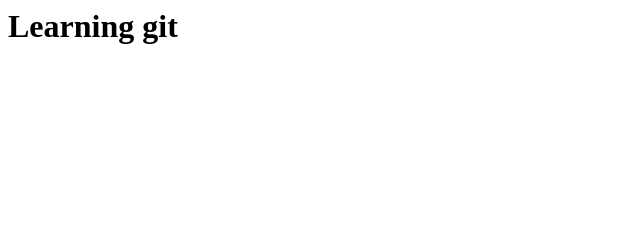
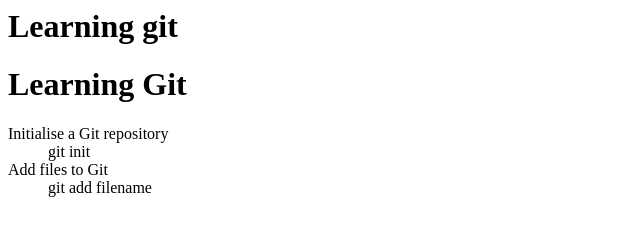
Before and after one commit to dvsdude2/tutorial, a plain HTML site: page index.html in a window 1280 px wide. Shown: the whole page, without its empty margins (0-640 px from the left). Drawn offline with Linux system fonts and the light colour scheme.

Commit message:
updated to include the commands I learned today

```diff
--- a/index.html
+++ b/index.html
@@ -1 +1,16 @@
 <h1>Learning git<h1>
+        <html>
+    <head>
+        <title>Learning Git!</title>
+    </head>
+
+    <body>
+        <h1> Learning Git </h1>
+          <dl>
+            <dt>Initialise a Git repository</dt>
+            <dd>git init</dd>
+            <dt>Add files to Git</dt>
+            <dd>git add filename</dd>
+          </dl>
+    </body>
+</html>
```
